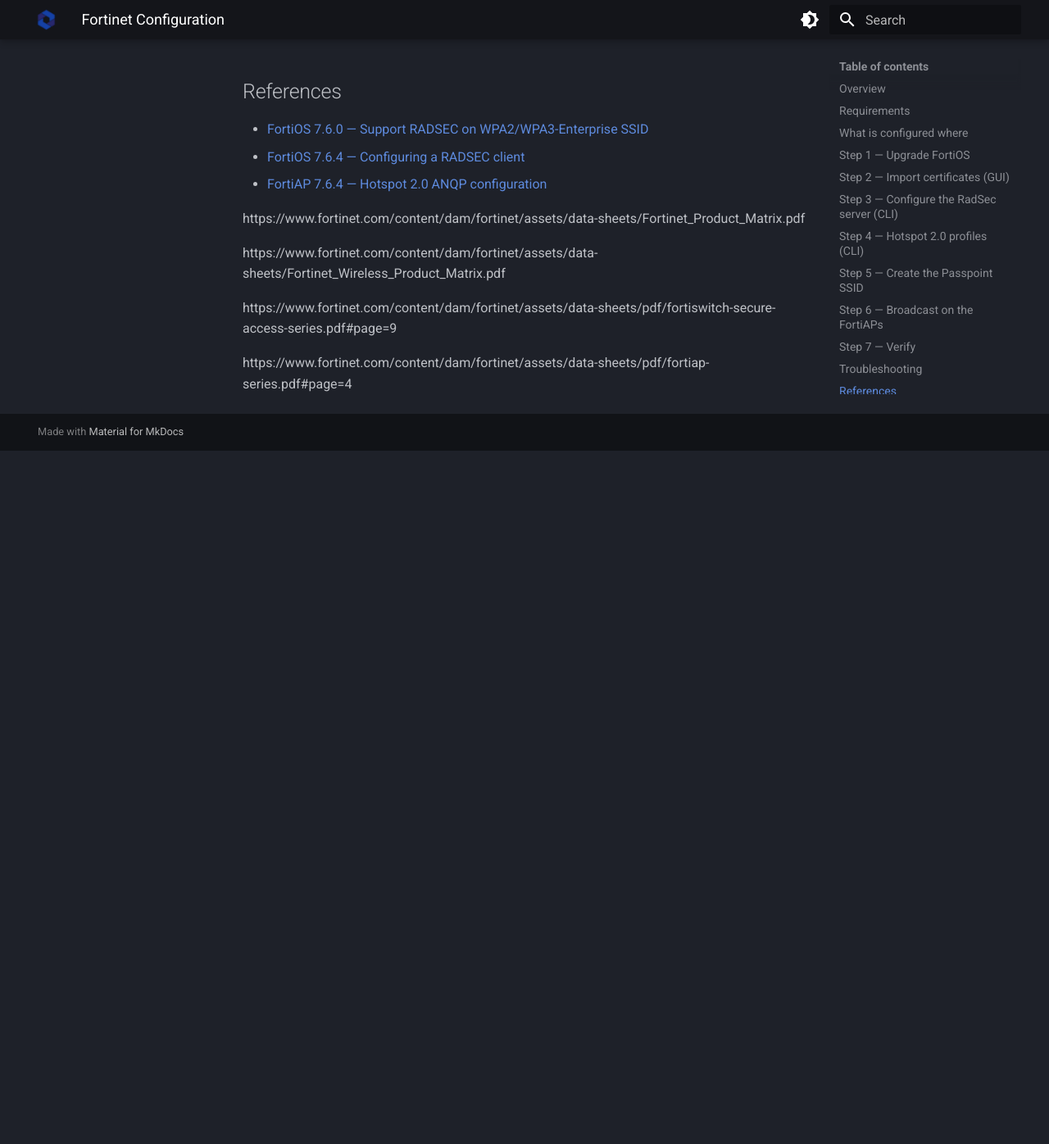
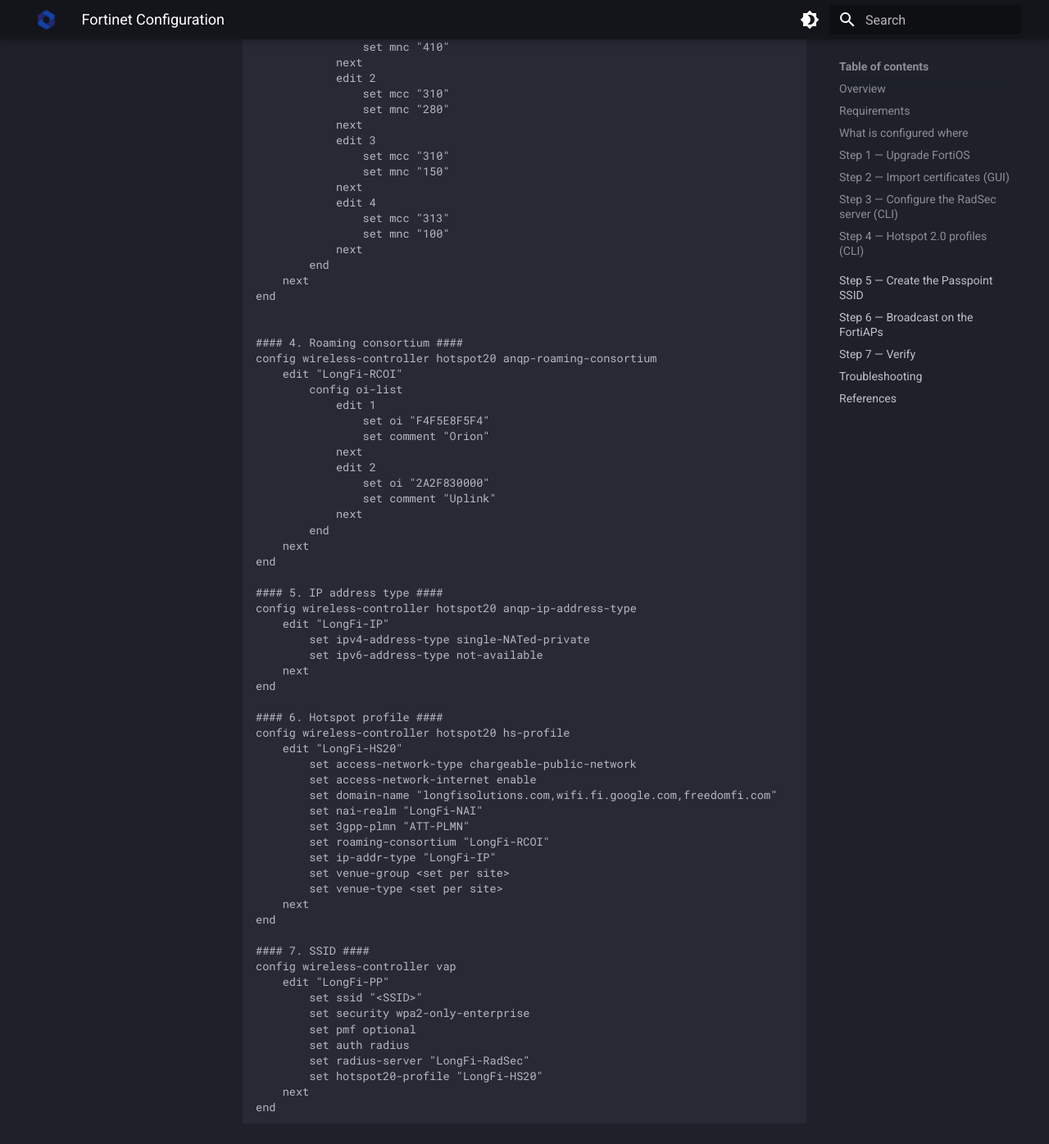
Before and after one commit to LongFi-Solutions/longfi-solutions.github.io, an MkDocs documentation site: the page built from docs/deployment/fortinet-configuration.md, in a window 1280 px wide and 1400 px high, scrolled down 5603 px. Shown: the top 1396 px of the window at 82% size. Built offline with MkDocs 1.6.1 and Material for MkDocs 9.7.7, drawn with Linux system fonts in a browser that asks for light colours; before the commit the page ends 6153 px from its top, so only the background shows below that; some of the changed text lies outside the part shown.

Commit message:
Update Deployment Guides “fortinet-configuration”

````diff
--- a/docs/deployment/fortinet-configuration.md
+++ b/docs/deployment/fortinet-configuration.md
@@ -107,6 +107,136 @@ Paste STEP 2 and STEP 3 from the template. These create:
 | `h2qp-wan-metric` | Backhaul speed |
 | `hs-profile` | Combines the above |
 
+##
+
+```plain
+#### 2. NAI realms ####
+config wireless-controller hotspot20 anqp-nai-realm
+    edit "LongFi-NAI"
+        config nai-list
+            edit "longfi"
+                set nai-realm "longfisolutions.com"
+                config eap-method
+                    edit 1
+                        set method eap-tls
+                        config auth-param
+                            edit 1
+                                set id credential
+                                set val cred-certificate
+                            next
+                        end
+                    next
+                end
+            next
+            edit "freedomfi"
+                set nai-realm "freedomfi.com"
+                config eap-method
+                    edit 1
+                        set method eap-tls
+                        config auth-param
+                            edit 1
+                                set id credential
+                                set val cred-certificate
+                            next
+                        end
+                    next
+                end
+            next
+            edit "helium"
+                set nai-realm "hellohelium.com"
+                config eap-method
+                    edit 1
+                        set method eap-tls
+                        config auth-param
+                            edit 1
+                                set id credential
+                                set val cred-certificate
+                            next
+                        end
+                    next
+                end
+            end
+
+
+#### 3. AT&T 3GPP cellular (PLMN) list ####
+config wireless-controller hotspot20 anqp-3gpp-cellular
+    edit "ATT-PLMN"
+        config mcc-mnc-list
+            edit 1
+                set mcc "310"
+                set mnc "410"
+            next
+            edit 2
+                set mcc "310"
+                set mnc "280"
+            next
+            edit 3
+                set mcc "310"
+                set mnc "150"
+            next
+            edit 4
+                set mcc "313"
+                set mnc "100"
+            next
+        end
+    next
+end
+
+
+#### 4. Roaming consortium ####
+config wireless-controller hotspot20 anqp-roaming-consortium
+    edit "LongFi-RCOI"
+        config oi-list
+            edit 1
+                set oi "F4F5E8F5F4"
+                set comment "Orion"
+            next
+            edit 2
+                set oi "2A2F830000"
+                set comment "Uplink"
+            next
+        end
+    next
+end
+
+#### 5. IP address type ####
+config wireless-controller hotspot20 anqp-ip-address-type
+    edit "LongFi-IP"
+        set ipv4-address-type single-NATed-private
+        set ipv6-address-type not-available
+    next
+end
+
+#### 6. Hotspot profile ####
+config wireless-controller hotspot20 hs-profile
+    edit "LongFi-HS20"
+        set access-network-type chargeable-public-network
+        set access-network-internet enable
+        set domain-name "longfisolutions.com,wifi.fi.google.com,freedomfi.com"
+        set nai-realm "LongFi-NAI"
+        set 3gpp-plmn "ATT-PLMN"
+        set roaming-consortium "LongFi-RCOI"
+        set ip-addr-type "LongFi-IP"
+        set venue-group <set per site>
+        set venue-type <set per site>
+    next
+end
+
+#### 7. SSID ####
+config wireless-controller vap
+    edit "LongFi-PP"
+        set ssid "<SSID>"
+        set security wpa2-only-enterprise
+        set pmf optional
+        set auth radius
+        set radius-server "LongFi-RadSec"
+        set hotspot20-profile "LongFi-HS20"
+    next
+end
+
+
+```
+
 ## Step 5 — Create the Passpoint SSID
 
 Paste STEP 4 (VAP) and STEP 5 (interface, DHCP, firewall policy) from the template.
````
Also changed, not shown: other parts of docs/deployment/fortinet-configuration.md (+3 -3 lines).
